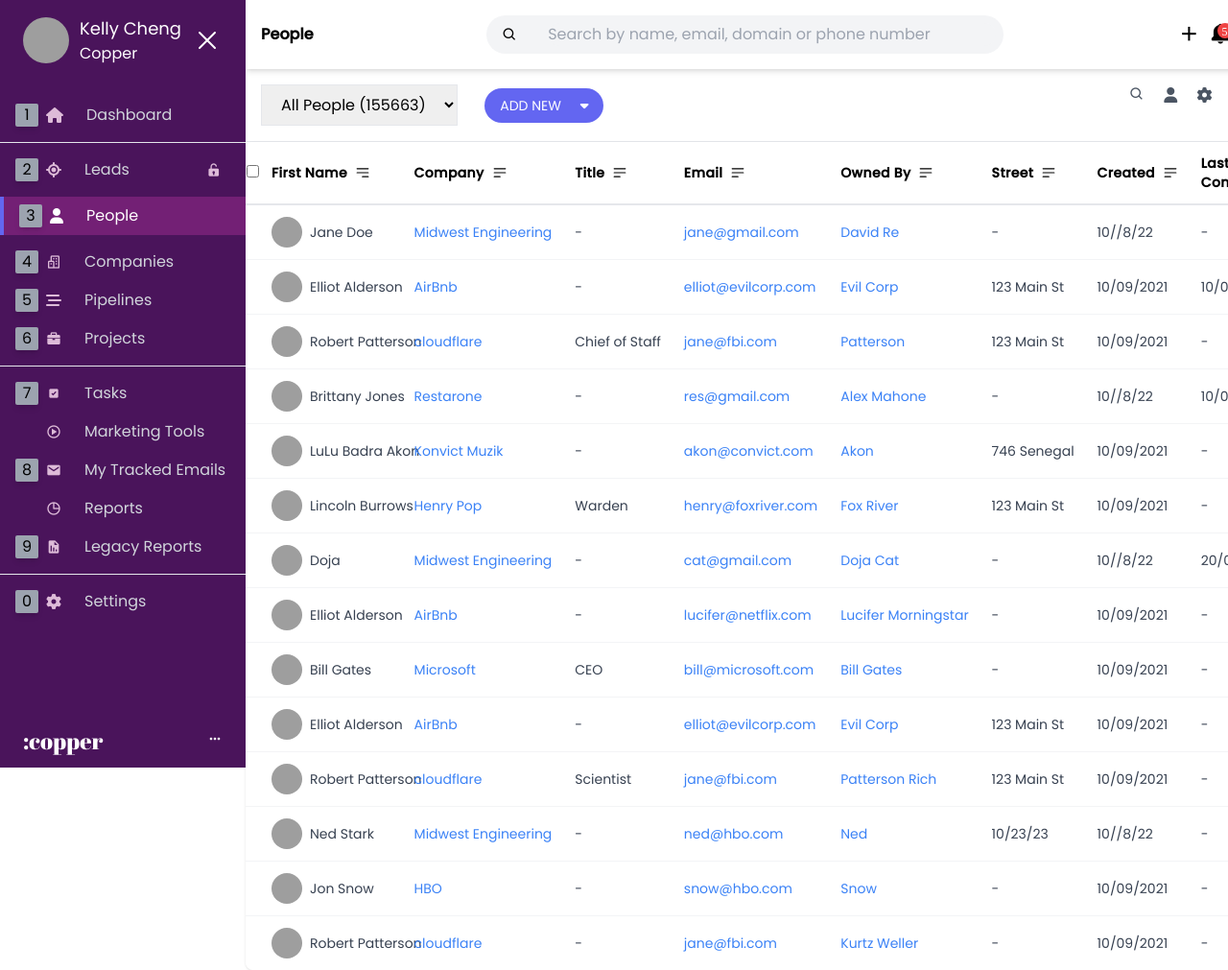
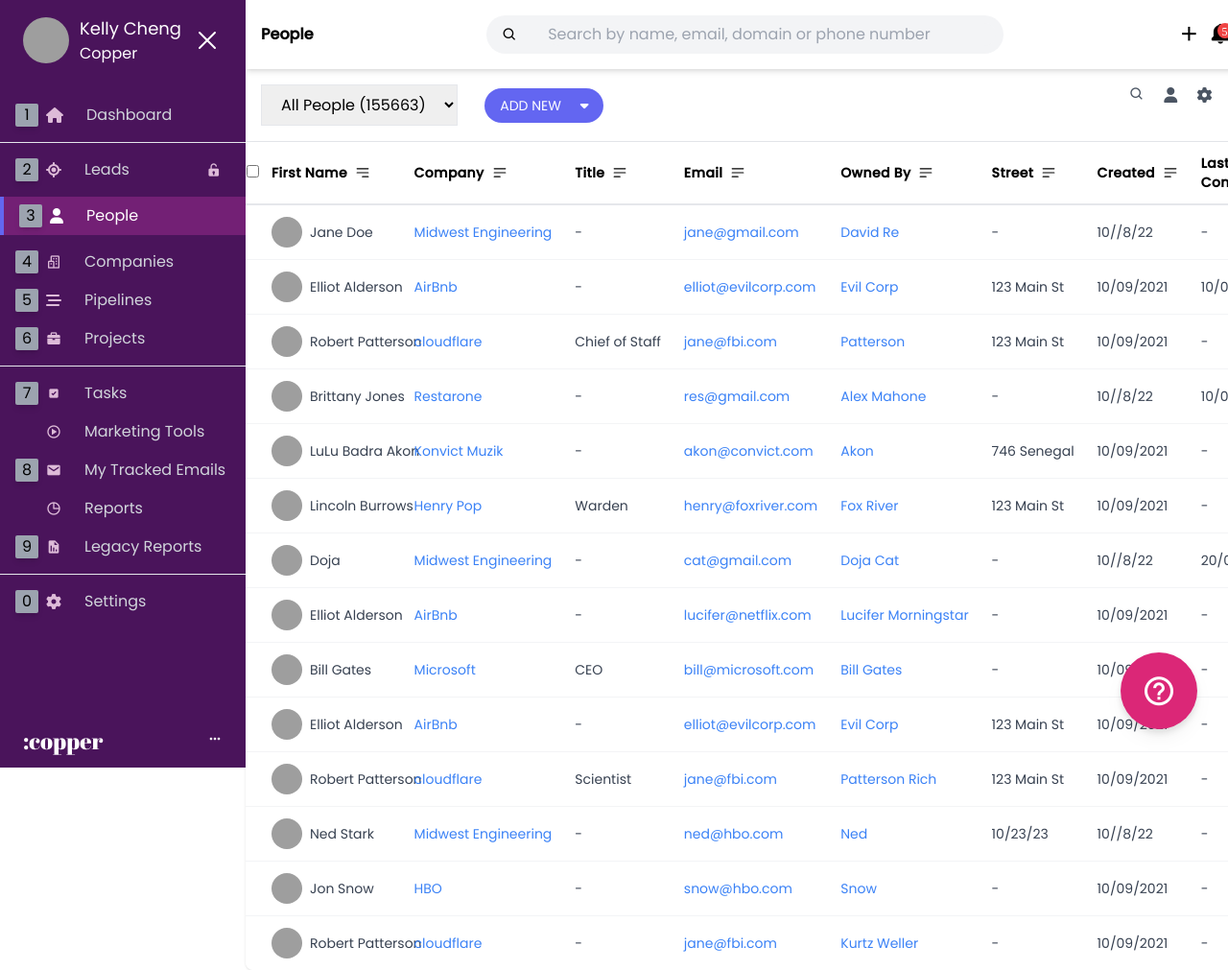
Before and after one commit to Mamsheikh/restarone, a website: page index.html in a window 1280 px wide. Shown: the top 1011 px of the page at 96% size. Drawn offline with nearby package versions, Linux system fonts and the light colour scheme; grey boxes are pictures that could not be loaded; a web font is replaced by a local one.

Commit message:
floating button

```diff
--- a/index.html
+++ b/index.html
@@ -1109,6 +1109,8 @@
           </div>
         </div>
       </main>
+      <button
+        class="fixed z-90 bottom-10 right-8 bg-pink-600 w-20 h-20 rounded-full drop-shadow-lg flex justify-center items-center text-white text-4xl hover:bg-pink-700 hover:drop-shadow-2xl hover:animate-bounce duration-300"><i class='bx bx-help-circle'></i></button>
     </div>
   </body>
   <script src="app.js"></script>
```
Also changed, not shown: css/main.css.
